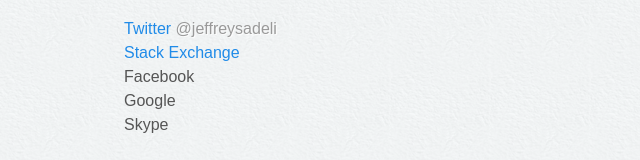
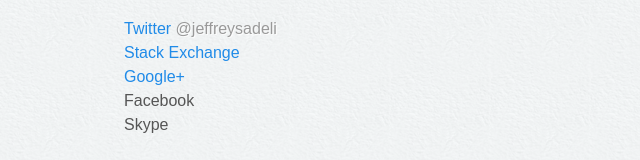
Before and after one commit to jsadeli/jsadeli.github.com, a plain HTML site: page index.html in a window 1280 px wide. Shown: the part 324-484 px from the top of the page, without its empty margins (0-640 px from the left). Drawn offline with Linux system fonts and the light colour scheme; files whose address does not match are found by name.

Commit message:
Linkified Google+ network
Added link to Google+ page.

```diff
--- a/index.html
+++ b/index.html
@@ -132,8 +132,8 @@
         <ul>
             <li><strong><a href="https://twitter.com/#!/JeffreySadeli">Twitter</a></strong> <span class="description">@jeffreysadeli</span></li>
             <li><strong><a href="http://stackexchange.com/users/138612?tab=accounts">Stack Exchange</a></strong></li>
+            <li><strong><a href="https://plus.google.com/110048643203682974636">Google+</a></strong></li>
             <li><strong><span class="nolink">Facebook</span></strong></li>
-            <li><strong><span class="nolink">Google</span></strong></li>
             <li><strong><span class="nolink">Skype</span></strong></li>
         </ul>
     </section>
```
